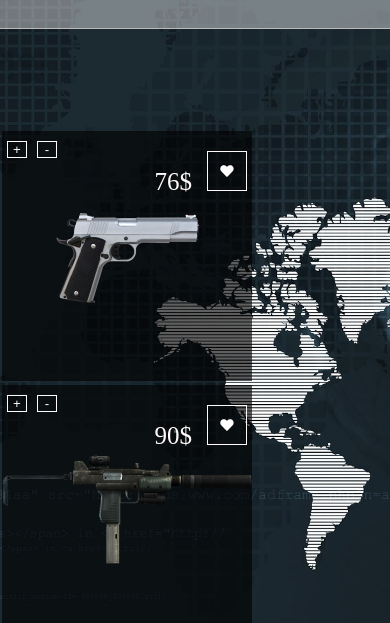
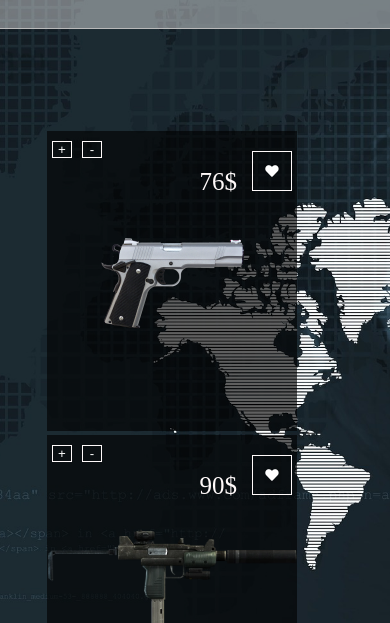
Before and after one commit to chrony-DevLogs/gunShop, a plain HTML site: page index.html in a window 390 px wide. Shown: the part 221-844 px from the top of the page. Drawn offline with nearby package versions, Linux system fonts and the light colour scheme.

Commit message:
sdam 3lina ell 7akem

```diff
--- a/style.css
+++ b/style.css
@@ -212,4 +212,11 @@ nav > ul > li , a{
         width: 50%;
     }
 
+    .shop{
+        display: grid;
+        grid-template-columns: 300px;
+        grid-template-rows:repeat(6,300px);
+    }
+
+
 }
```
